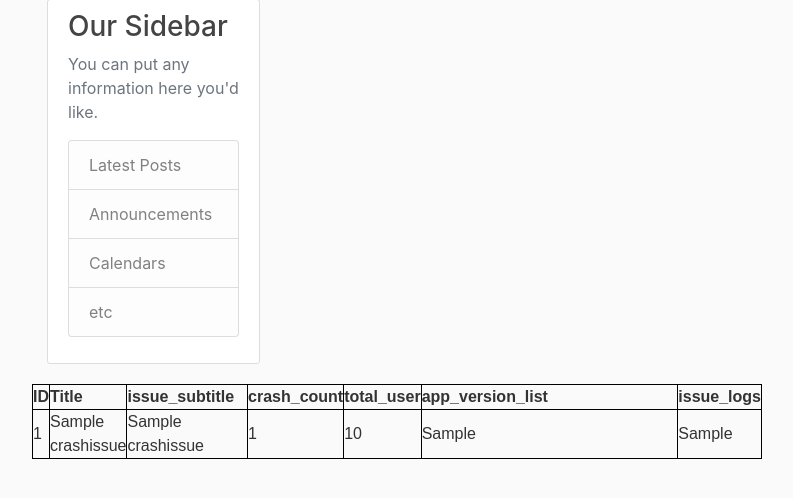
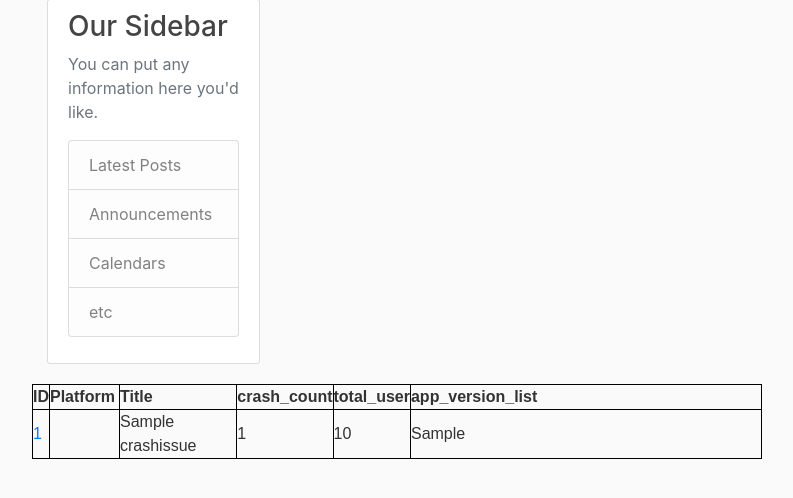
Before and after one commit to BabyTigerChaseDream/DjangoMonitor, a Django app: page /crashdetail/ in a window 1280 px wide. Shown: the part 137-635 px from the top of the page, without its empty margins (53-846 px from the left). Run offline with Django 3.2, Linux system fonts and the light colour scheme; tables that the repository leaves empty hold one stand-in row (values such as "Sample post"); some libraries are stand-ins or nearby versions.

Commit message:
add external firebase link to each uuid

```diff
--- a/FirebaseCrashH2/apps/userconfig/templates/userconfig/crashissues_list.html
+++ b/FirebaseCrashH2/apps/userconfig/templates/userconfig/crashissues_list.html
@@ -21,16 +21,23 @@
 	<table summary="Crash Issue List">
 
 	<table border = "1" cellpadding = "0.5" cellspacing = "0.5">
-	<tr><th> ID </th><th style="width:10%"> Title </th><th style="width:20%"> issue_subtitle </th><th> crash_count </th><th> total_user </th><th style="width:80%"> app_version_list </th><th style="width:30%"> issue_logs </th>
+	<tr><th> ID </th><th style="width:10%"> Platform </th><th style="width:20%"> Title </th><th> crash_count </th><th> total_user </th><th style="width:100%"> app_version_list </th>
 	    {% for item in tables %}
 			<tr>
-				<td>{{item.issue_id}}</td>
+				<td>
+					{% if platform == "Android" %}
+						<a href="{% url 'firebase' platform item.issue_id %}">{{item.issue_id}}</a>
+					{% elif platform == "iOS" %}
+						<a href="{% url 'firebase' platform item.issue_id %}">{{item.issue_id}}</a>
+					{% else %}
+						<a href="#">{{item.issue_id}}</a>
+					{% endif %}
+				</td>
+				<td>{{ platform }}</td>
 				<td>{{item.issue_title}}</td>
-				<td>{{item.issue_subtitle}}</td>
 				<td>{{item.crash_count}}</td>
 				<td>{{item.total_user}}</td>
 				<td>{{item.app_version_list}}</td>
-				<td>{{item.issue_logs}}</td>
 			</tr>
     	{% endfor %}
 {% endblock content%}
--- /dev/null
+++ b/FirebaseCrashH2/apps/userconfig/templates/userconfig/firebase.html
@@ -0,0 +1,4 @@
+{%extends 'userconfig/base.html' %}
+{% block content %}
+	<h1>Firebase Home !</h1>
+{% endblock content%}
--- a/FirebaseCrashH2/apps/userconfig/urls.py
+++ b/FirebaseCrashH2/apps/userconfig/urls.py
@@ -1,4 +1,5 @@
 from django.urls import path, re_path
+from django.views.generic.base import RedirectView
 
 from .views import (
 	ConfigListView,
@@ -10,6 +11,8 @@
 	#TableView,
 	crashissues_list,
 	crashissues_list_user,
+	crashlist,
+	firebase
 )
 
 from . import views
@@ -39,4 +42,9 @@
 	path('crashdetail/', crashissues_list, name='crash-detail'),
 	re_path('crashdetail_user/(?P<userconfig_id>\d+)/$', crashissues_list_user, name='crash-detail-user'),
 
+	# redirect to firebase for any issue_id
+    re_path('firebase/(?P<platform>\w+)/(?P<issue_id>\w+)/$',
+        #RedirectView.as_view(url='https://ota.booking.com/crashes/%(platform)s/%(issue_id)s'),
+		firebase,
+		name='firebase')
 ]
--- a/FirebaseCrashH2/apps/userconfig/views.py
+++ b/FirebaseCrashH2/apps/userconfig/views.py
@@ -243,6 +243,15 @@
 	#print(UserConfig)
 	issue_id_list = UserConfig[0].issue_id_list
 
+	platform = UserConfig[0].platform
+
+	if platform == 'ios':
+		platform = 'iOS'
+	elif platform == 'android':
+		platform = 'Android'
+	else:
+		platform = 'Android'
+
 	print('In issue_id_list >> ', issue_id_list)
 
 	issue_table_user = []
@@ -255,5 +264,19 @@
 
 	return render(request,
 				"userconfig/crashissues_list.html",
-				{ "tables": issue_table_user }
+				{ "tables": issue_table_user , 'platform':platform}
 			)
+
+def firebase(request,platform,issue_id):
+	if 'ios' in platform.lower():
+		platform = 'iOS'
+	elif 'android' in platform.lower():
+		platform = 'Android'
+	else:
+		platform = 'Android'
+
+	print('[Firebase] ', platform , issue_id)
+	#return render(request, 'userconfig/firebase.html')
+	url='https://ota.booking.com/crashes/{platform}/{issue_id}'.format(platform=platform, issue_id=issue_id)
+	print('[URL] ',url)
+	return redirect(url)
```
